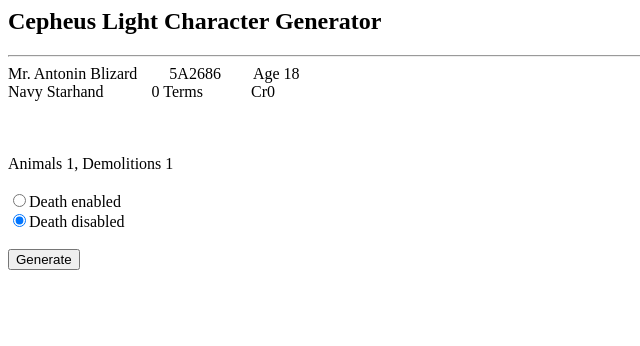
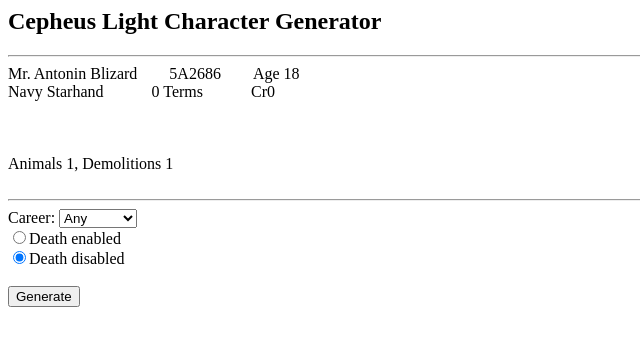
Before and after one commit to Golan2072/CLGen, a Flask app: page / in a window 1280 px wide. Shown: the top 346 px of the page, without its empty margins (0-640 px from the left). Run offline with Flask 2, Linux system fonts and the light colour scheme.

Commit message:
Career surfaced in UI as option. Made sticky.

```diff
--- a/app/routes.py
+++ b/app/routes.py
@@ -14,13 +14,20 @@ def chargen():
         death = True
     elif death_toggle == "Life":
         death = False
-    character = clgen_lib.Character(death)
+    career_option = request.args.get("Career", None)
+    career = []
+    careerDefault = "Any"
+    if career_option is not None:
+        if career_option != "any":
+            career = career_option
+            careerDefault = career_option
+    character = clgen_lib.Character(death, career)
     return render_template("index.html", title=character.title, name=character.name, surname=character.surname,
                            upp_string=character.upp_string, age=character.age, status=character.status,
                            career=character.career, rank_name=character.rank_name, terms=character.terms,
                            credits=character.cash, possessions=character.possessions_string,
                            skills=character.skill_string,
-                           deathDefault=death)
+                           deathDefault=death, careerDefault=careerDefault)
     if request.args.get('generate') == 'Generate':
         return redirect(url_for('chargen', Death=death))
     else:
--- a/app/templates/index.html
+++ b/app/templates/index.html
@@ -9,7 +9,24 @@
     {{career}} {{rank_name}}&emsp;&emsp;&emsp;{{terms}} Terms&emsp;&emsp;&emsp;Cr{{credits}}<br><br>
     {{possessions}}<br><br>
     {{skills}}<br><br>
+    <hr/>
     <form action="">
+        Career: <select name="Career">
+            <option value="any" {% if careerDefault=="any" %}selected{% endif %}>Any</option>
+            <option value="Agent" {% if careerDefault=="Agent" %}selected{% endif %}>Agent</option>
+            <option value="Army" {% if careerDefault=="Army" %}selected{% endif %}>Army</option>
+            <option value="Belter" {% if careerDefault=="Belter" %}selected{% endif %}>Belter</option>
+            <option value="Colonist" {% if careerDefault=="Colonist" %}selected{% endif %}>Colonist</option>
+            <option value="Elite" {% if careerDefault=="Elite" %}selected{% endif %}>Elite</option>
+            <option value="Marine" {% if careerDefault=="Marine" %}selected{% endif %}>Marine</option>
+            <option value="Merchant" {% if careerDefault=="Merchant" %}selected{% endif %}>Merchant</option>
+            <option value="Navy" {% if careerDefault=="Navy" %}selected{% endif %}>Navy</option>
+            <option value="Pirate" {% if careerDefault=="Pirate" %}selected{% endif %}>Pirate</option>
+            <option value="Rogue" {% if careerDefault=="Rogue" %}selected{% endif %}>Rogue</option>
+            <option value="Scholar" {% if careerDefault=="Scholar" %}selected{% endif %}>Scholar</option>
+            <option value="Scout" {% if careerDefault=="Scout" %}selected{% endif %}>Scout</option>
+        </select>
+        <br/>
         {% if deathDefault %}
         <input type="radio" name="Death" value="Death" checked="checked"><span>Death enabled</span><br/>
         <input type="radio" name="Death" value="Life"><span>Death disabled</span><br><br>
```
